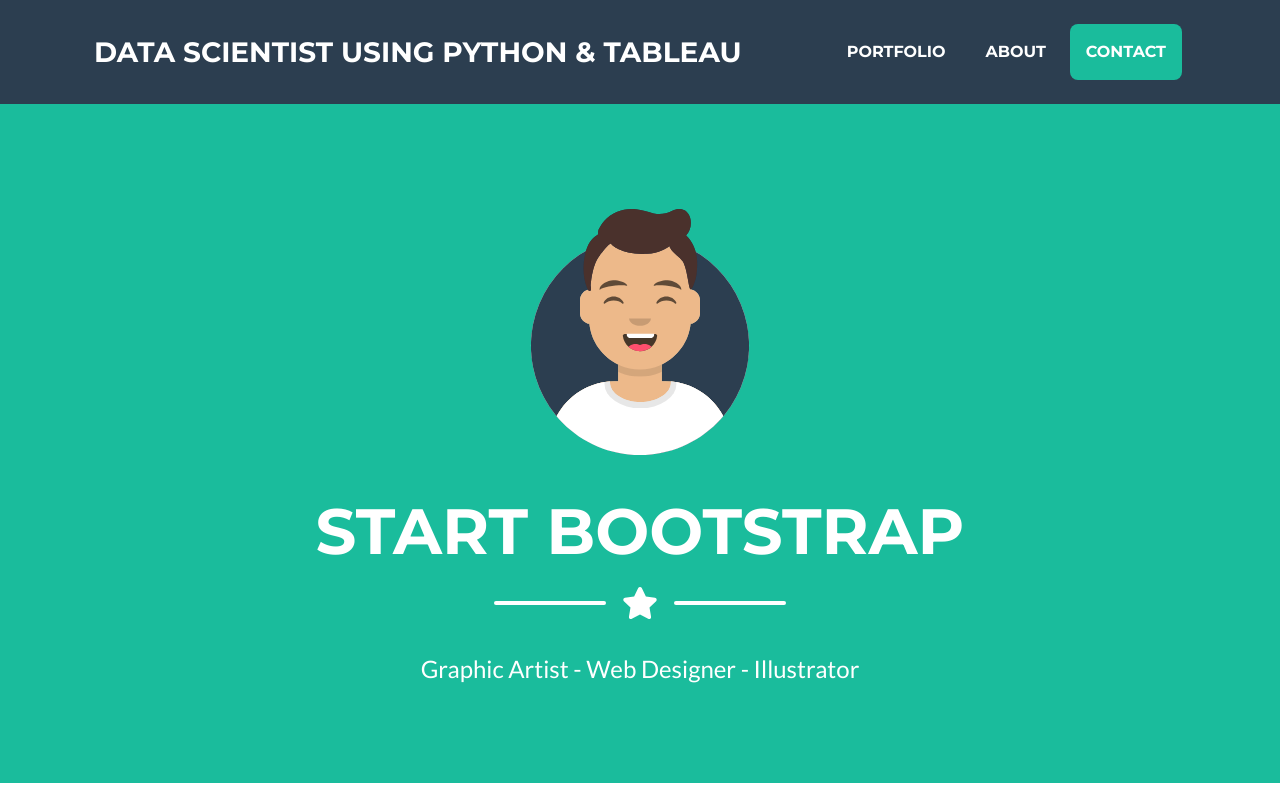
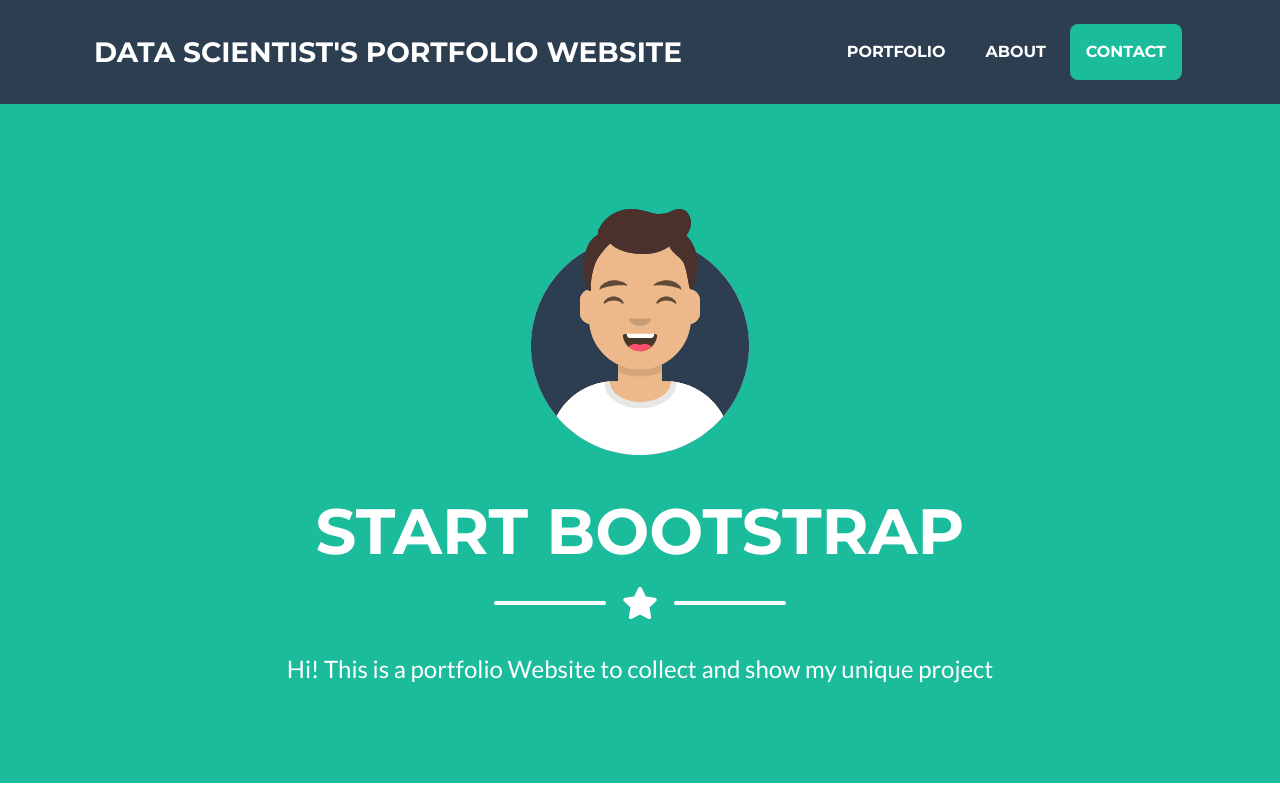
Before and after one commit to dhktdpqjf/portfolio_1, a plain HTML site: page index.html in a window 1280 px wide. Shown: the top 800 px of the page. Drawn offline with nearby package versions, Linux system fonts and the light colour scheme.

Commit message:
change title

```diff
--- a/index.html
+++ b/index.html
@@ -20,7 +20,7 @@
         <!-- Navigation-->
         <nav class="navbar navbar-expand-lg bg-secondary text-uppercase fixed-top" id="mainNav">
             <div class="container">
-                <a class="navbar-brand js-scroll-trigger" href="#page-top">Data Scientist using Python & Tableau</a>
+                <a class="navbar-brand js-scroll-trigger" href="#page-top">Data Scientist's portfolio website</a>
                 <button class="navbar-toggler navbar-toggler-right text-uppercase font-weight-bold bg-primary text-white rounded" type="button" data-toggle="collapse" data-target="#navbarResponsive" aria-controls="navbarResponsive" aria-expanded="false" aria-label="Toggle navigation">
                     Menu
                     <i class="fas fa-bars"></i>
@@ -48,7 +48,7 @@
                     <div class="divider-custom-line"></div>
                 </div>
                 <!-- Masthead Subheading-->
-                <p class="masthead-subheading font-weight-light mb-0">Graphic Artist - Web Designer - Illustrator</p>
+                <p class="masthead-subheading font-weight-light mb-0">Hi! This is a portfolio Website to collect and show my unique project</p>
             </div>
         </header>
         <!-- Portfolio Section-->
```
